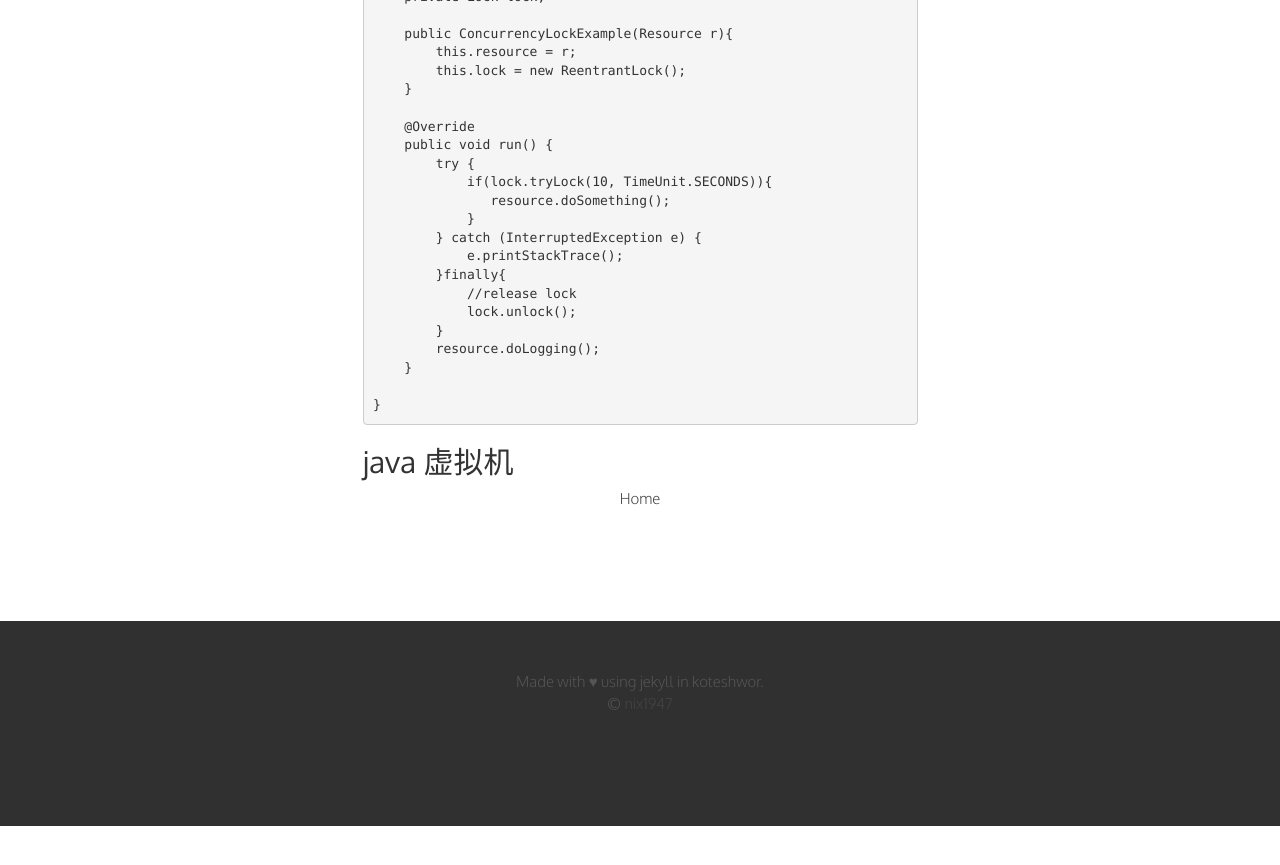
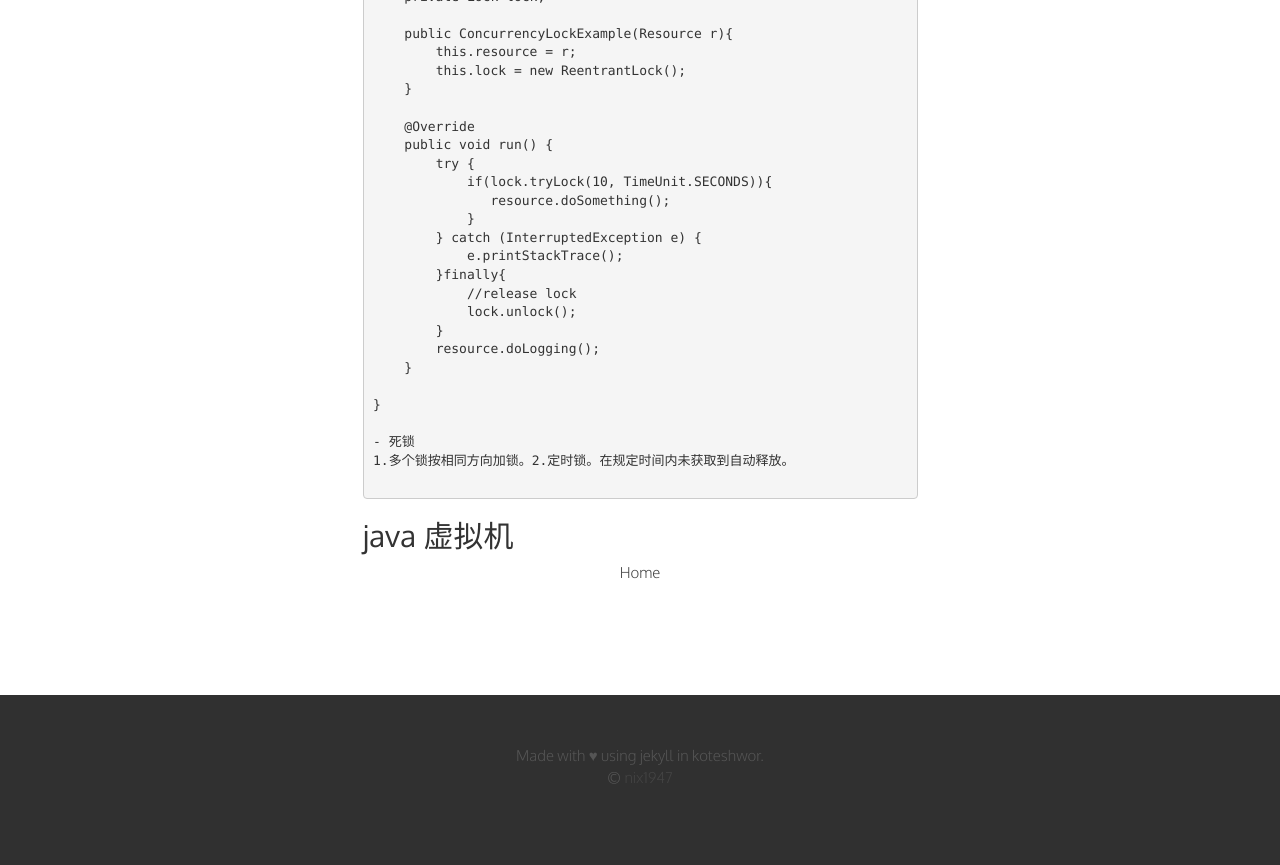
Before and after one commit to liqiangz/liqiangz.github.io, a Jekyll site: the page built from _posts/2020-02-26-java资料.md, in a window 1280 px wide and 900 px high, scrolled down 13192 px. Shown: the top 865 px of the window. Built offline with Jekyll 4.4.1, drawn with Linux system fonts in a browser that asks for light colours; our own code applies the rules of GitHub Pages for plain Markdown files; before the commit the page ends 14018 px from its top, so only the background shows below that.

Commit message:
Update 2020-02-26-java资料.md

````diff
--- a/_posts/2020-02-26-java资料.md
+++ b/_posts/2020-02-26-java资料.md
@@ -716,6 +716,10 @@ public class ConcurrencyLockExample implements Runnable{
     }
 
 }
+
+- 死锁
+1.多个锁按相同方向加锁。2.定时锁。在规定时间内未获取到自动释放。
+
 ```
 
 
````
